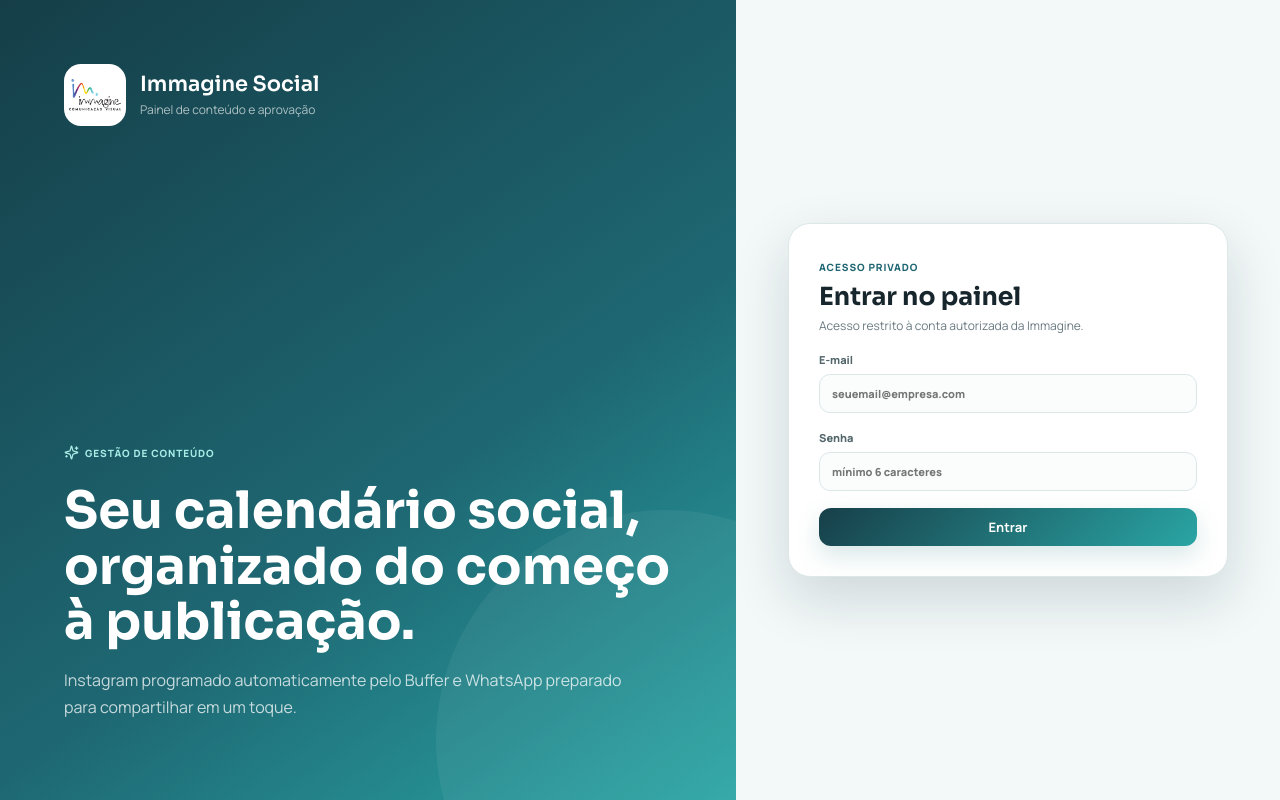
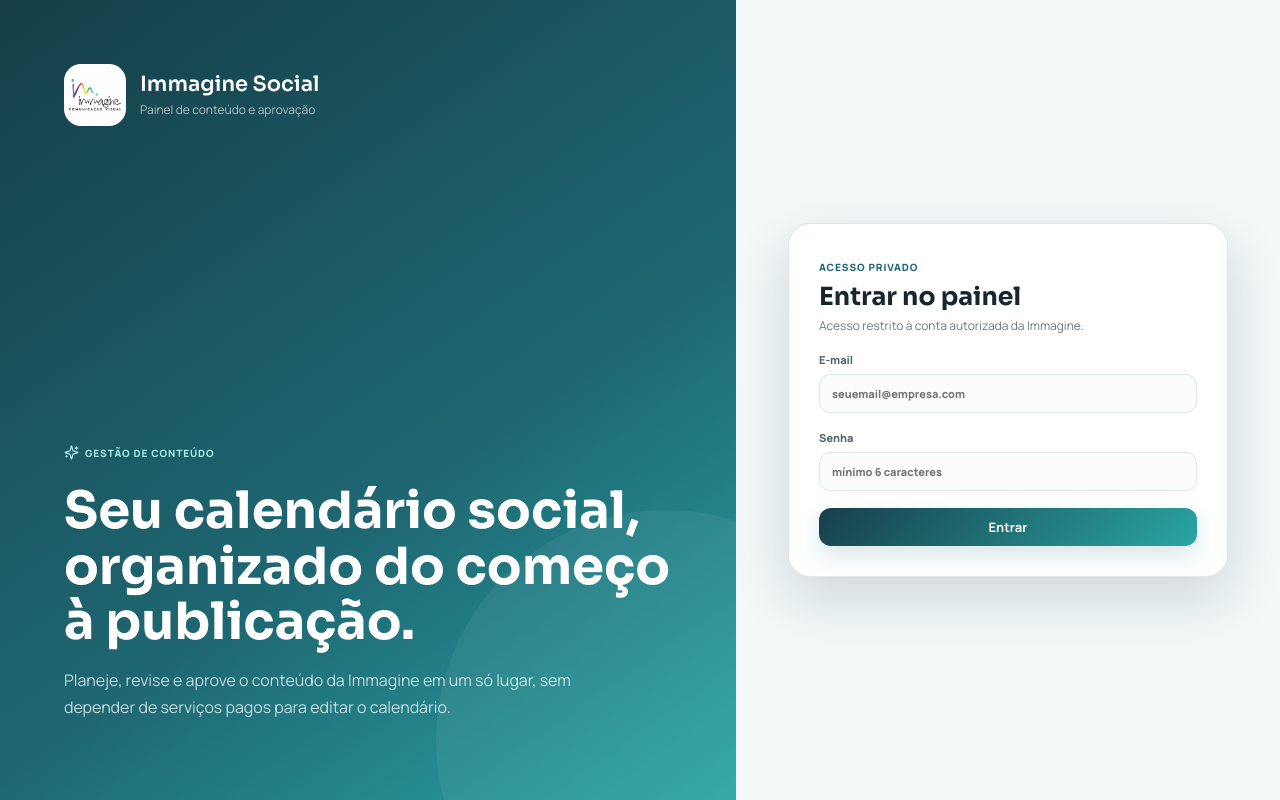
Before and after one commit to immgcv-dotcom/immagine-social, a React (Vite) app: page / in a window 1280 px wide. Built offline with nearby package versions, Linux system fonts and the light colour scheme.

Commit message:
Remove dependência e mensagens de Buffer do fluxo principal

```diff
--- a/src/App.jsx
+++ b/src/App.jsx
@@ -290,8 +290,7 @@ function Login({ onToast }) {
           </h1>
 
           <p>
-            Instagram programado automaticamente pelo Buffer e WhatsApp
-            preparado para compartilhar em um toque.
+            Planeje, revise e aprove o conteúdo da Immagine em um só lugar, sem depender de serviços pagos para editar o calendário.
           </p>
         </div>
       </div>
@@ -536,7 +535,7 @@ function Dashboard({
         <Stat
           label="Aprovados"
           value={approved}
-          helper="inclui programados e publicados"
+          helper="na semana selecionada"
         />
 
         <Stat
@@ -671,7 +670,7 @@ function Dashboard({
           <Step
             n="3"
             title="Aprovar"
-            text="Instagram vai para o Buffer e WhatsApp fica pronto para compartilhar."
+            text="A aprovação fica registrada; publicar é uma ação separada e consciente."
           />
         </div>
       </section>
@@ -1711,8 +1710,7 @@ function SettingsPage({
           </strong>
 
           <p>
-            Depois da aprovação, o Instagram é programado automaticamente
-            pelo Buffer. Para o WhatsApp Status, use o botão Compartilhar
+            Depois da aprovação, nada é publicado automaticamente. Para o WhatsApp Status, use o botão Compartilhar
             status no celular para enviar arte e texto em um toque.
           </p>
         </div>
@@ -2064,7 +2062,7 @@ function App() {
 
     if (hasScheduled) {
       return notify(
-        'Esta semana já possui publicações no Buffer. Para evitar divergências, altere os posts individualmente ou aguarde antes de reabrir a semana.',
+        'Esta semana já possui publicações programadas. Para evitar divergências, altere os posts individualmente ou aguarde antes de reabrir a semana.',
         'error'
       )
     }
```
